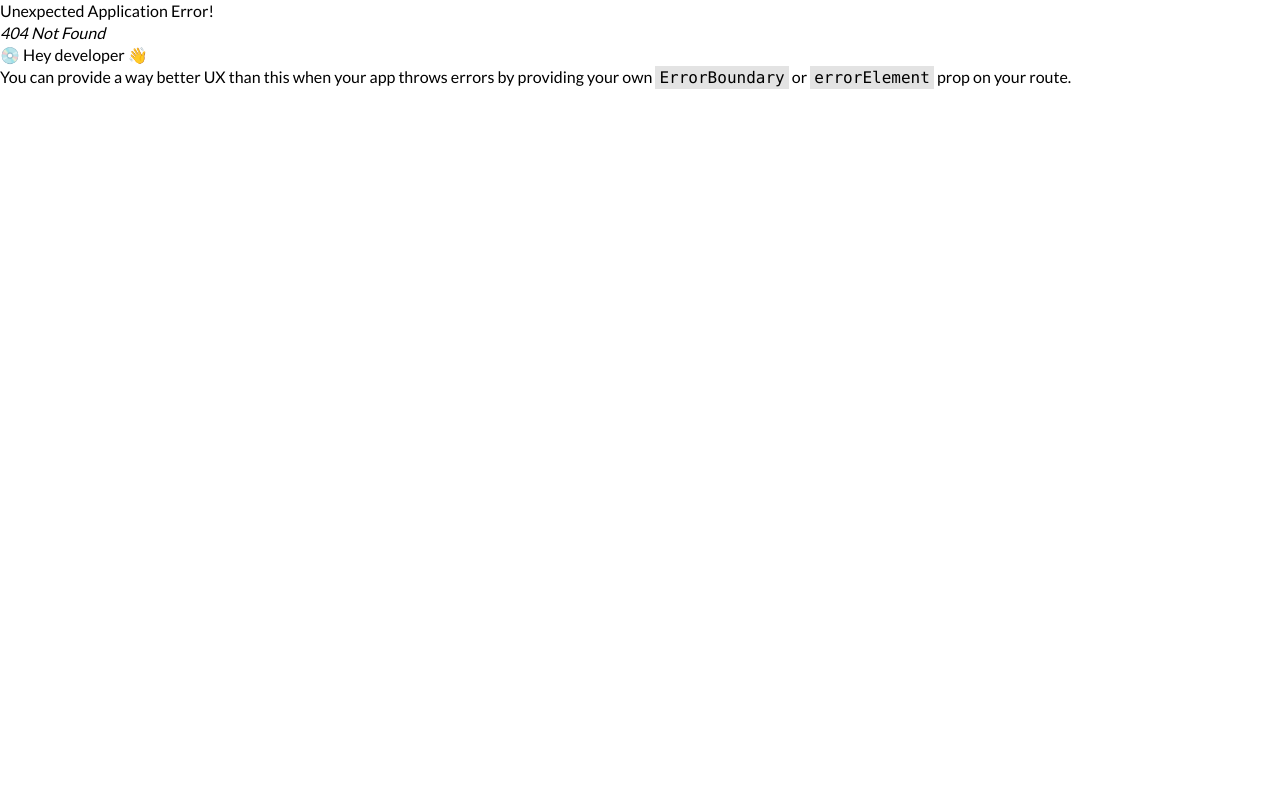
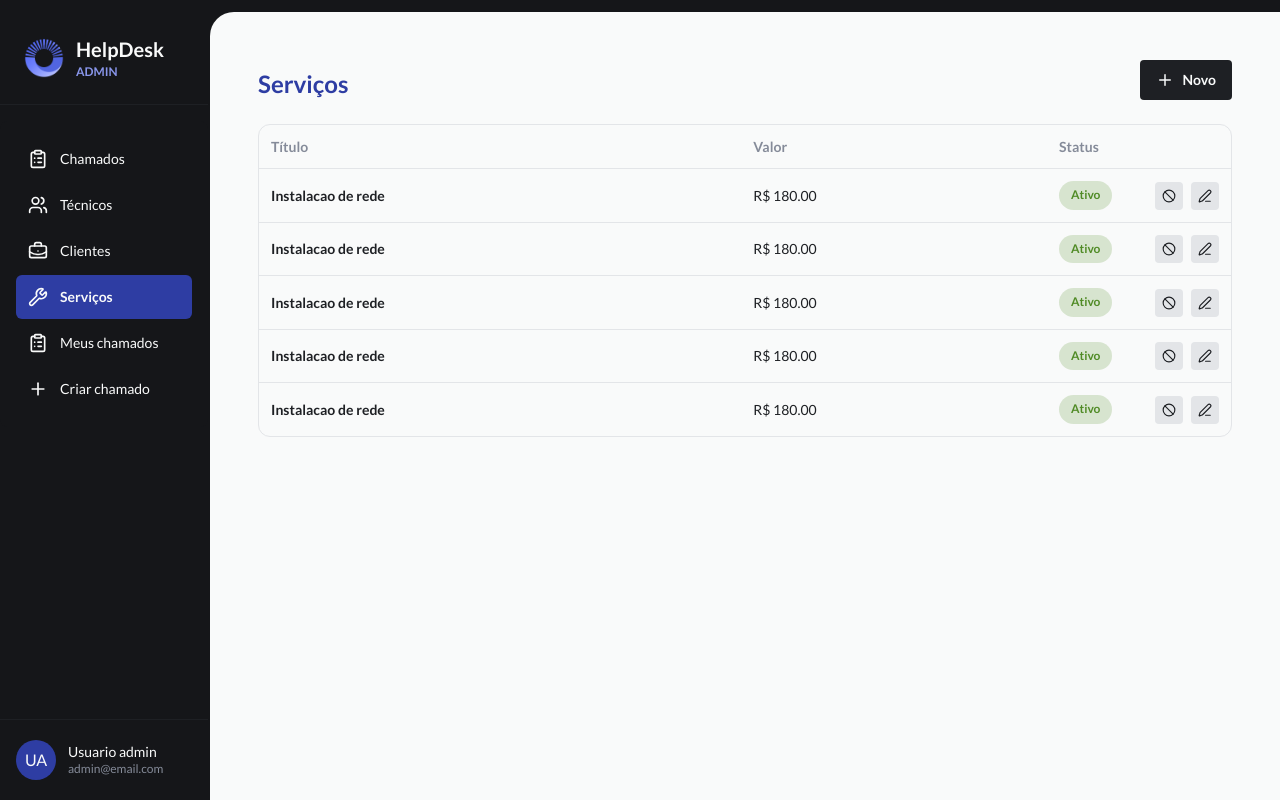
Before and after one commit to carlos-hfc/help-desk, a React (Vite) app in the folder web/: page /services in a window 1280 px wide. Before the commit this address had no page. Built offline with nearby package versions, Linux system fonts and the light colour scheme.

Commit message:
feat: add services page

```diff
--- a/web/src/components/table.tsx
+++ b/web/src/components/table.tsx
@@ -47,13 +47,8 @@ export function TableHead({
   )
 }
 
-export function TableRow({ className, ...props }: React.ComponentProps<"tr">) {
-  return (
-    <tr
-      {...props}
-      className={cn(className)}
-    />
-  )
+export function TableRow(props: React.ComponentProps<"tr">) {
+  return <tr {...props} />
 }
 
 export function TableCell({ className, ...props }: React.ComponentProps<"td">) {
--- /dev/null
+++ b/web/src/pages/services/index.tsx
@@ -0,0 +1,34 @@
+import { PlusIcon } from "lucide-react"
+
+import { Button } from "@/components/button"
+import { PageTitle } from "@/components/page-title"
+import { Table, TableBody } from "@/components/table"
+
+import { ServicesTableHead } from "./services-table-head"
+import { ServicesTableRow } from "./services-table-row"
+
+export function Services() {
+  return (
+    <>
+      <PageTitle
+        title="Serviços"
+        className="flex-row"
+      >
+        <Button>
+          <PlusIcon />
+          Novo
+        </Button>
+      </PageTitle>
+
+      <Table>
+        <ServicesTableHead />
+
+        <TableBody>
+          {Array.from({ length: 5 }).map((_, i) => (
+            <ServicesTableRow key={i} />
+          ))}
+        </TableBody>
+      </Table>
+    </>
+  )
+}
--- /dev/null
+++ b/web/src/pages/services/services-table-head.tsx
@@ -0,0 +1,14 @@
+import { TableHead, TableRow } from "@/components/table"
+
+export function ServicesTableHead() {
+  return (
+    <thead>
+      <TableRow className="text-gray-400">
+        <TableHead>Título</TableHead>
+        <TableHead>Valor</TableHead>
+        <TableHead className="w-24">Status</TableHead>
+        <TableHead className="w-22" />
+      </TableRow>
+    </thead>
+  )
+}
--- /dev/null
+++ b/web/src/pages/services/services-table-row.tsx
@@ -0,0 +1,37 @@
+import { BanIcon, PenLineIcon } from "lucide-react"
+
+import { Button } from "@/components/button"
+import { Status } from "@/components/status"
+import { TableCell, TableRow } from "@/components/table"
+
+export function ServicesTableRow() {
+  return (
+    <TableRow>
+      <TableCell className="font-bold">
+        <span className="line-clamp-1">Instalacao de rede</span>
+      </TableCell>
+      <TableCell className="truncate">R$ 180.00</TableCell>
+      <TableCell>
+        <Status />
+      </TableCell>
+      <TableCell>
+        <div className="flex items-center gap-2">
+          <Button
+            variant="secondary"
+            size="sm"
+            icon
+          >
+            <BanIcon />
+          </Button>
+          <Button
+            variant="secondary"
+            size="sm"
+            icon
+          >
+            <PenLineIcon />
+          </Button>
+        </div>
+      </TableCell>
+    </TableRow>
+  )
+}
--- a/web/src/routes/index.tsx
+++ b/web/src/routes/index.tsx
@@ -6,6 +6,7 @@ import { Login } from "@/pages/auth/login"
 import { SignUp } from "@/pages/auth/sign-up"
 import { Clients } from "@/pages/clients"
 import { Dashboard } from "@/pages/dashboard"
+import { Services } from "@/pages/services"
 import { Technicians } from "@/pages/technicians"
 
 export const routes = createBrowserRouter([
@@ -38,6 +39,10 @@ export const routes = createBrowserRouter([
         path: "clients",
         element: <Clients />,
       },
+      {
+        path: "services",
+        element: <Services />,
+      },
     ],
   },
 ])
```
